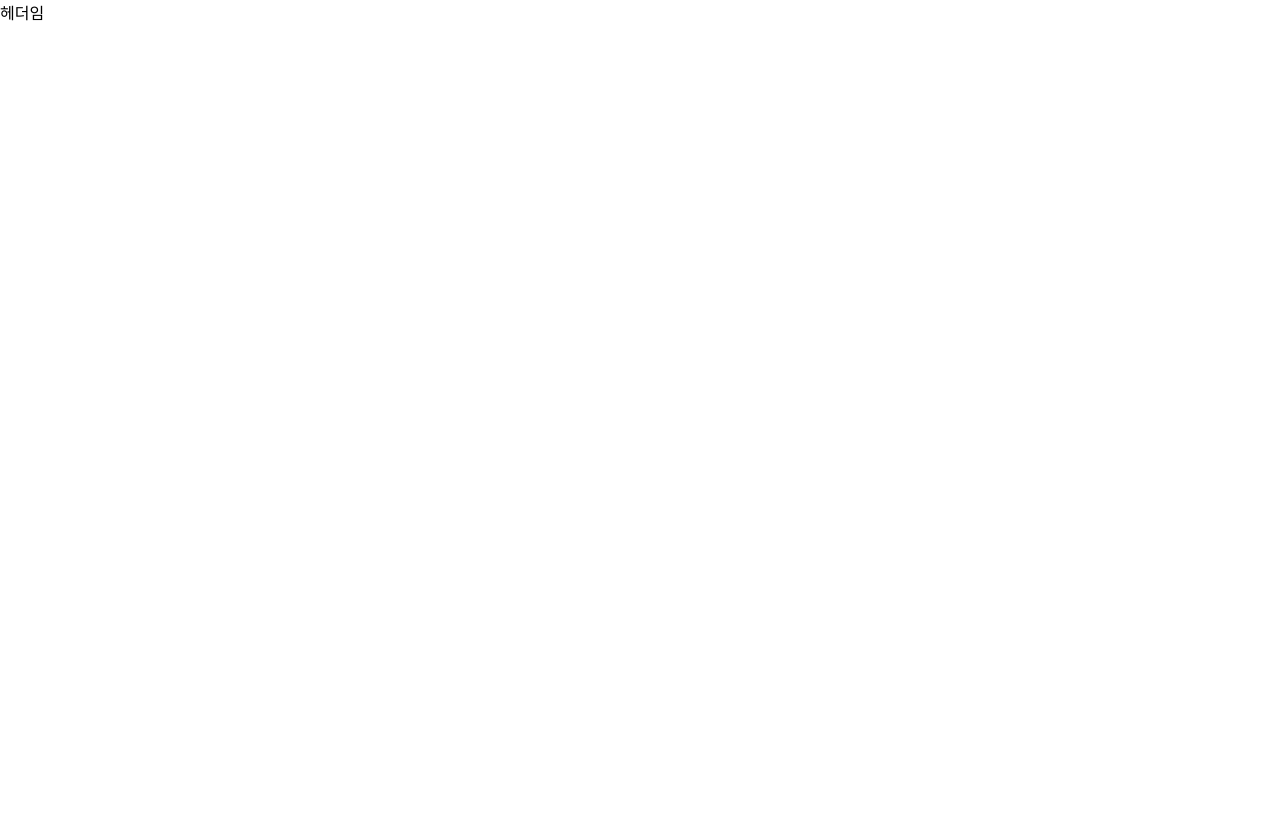
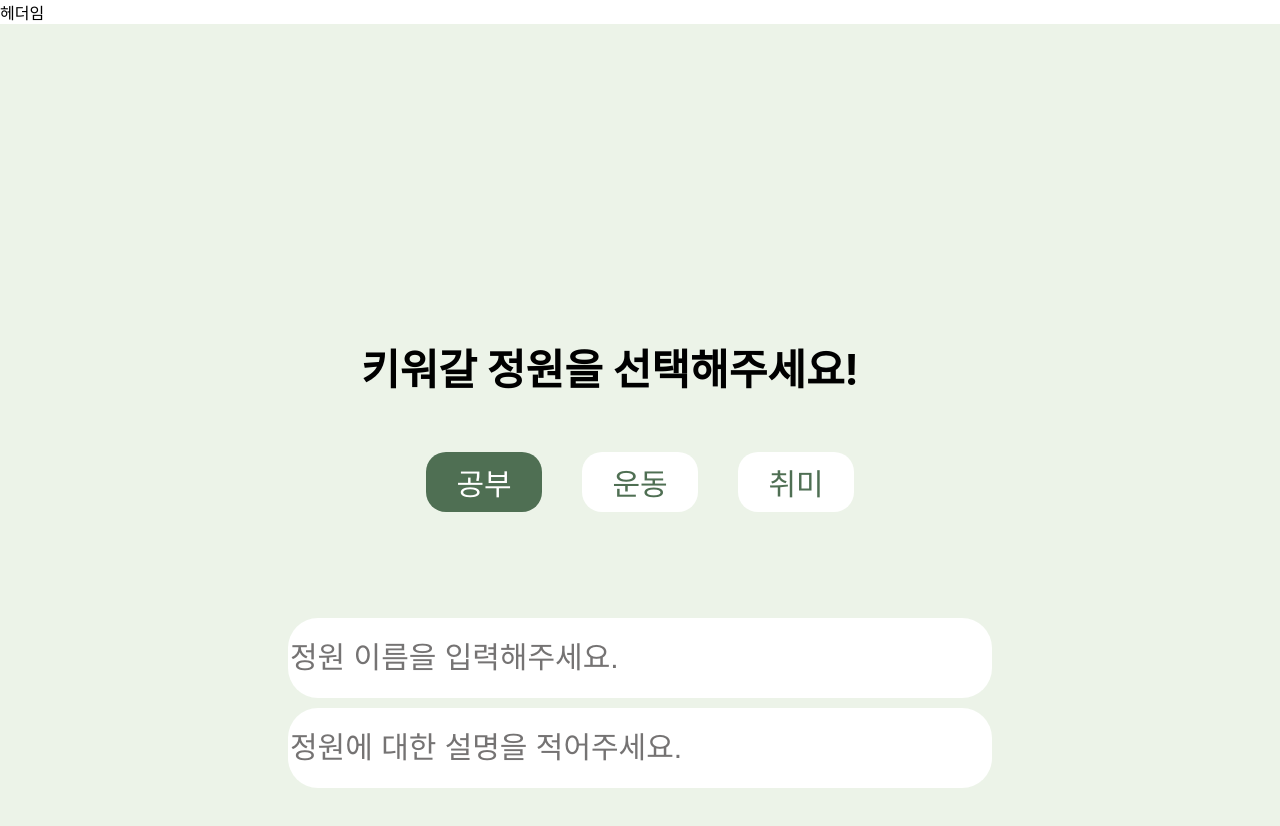
Before and after one commit to seungboshim/wantPlant_WFE, a React (Create React App) app in the folder front-end/: page /makeGarden in a window 1280 px wide. Before the commit this address had no page. Shown: the top 826 px of the page. Before the commit the page ends 800 px from the top, so only its background shows below. Built offline with nearby package versions, Linux system fonts and the light colour scheme; the HTML template or start-up script is replaced by a standard one.

Commit message:
feat: 정원 생성 페이지

```diff
--- a/front-end/src/App.jsx
+++ b/front-end/src/App.jsx
@@ -3,11 +3,13 @@ import { Header } from "./components/layout/Header";
 import { Layout } from "./components/layout/Layout";
 // import { Footer } from "./components/layout/Footer";
 
-import MainPage from "./pages/main/MainPage";
-import LoginPage from "./pages/login/LoginPage";
-import JoinPage from "./pages/join/JoinPage";
-import KakaoAuthPage from "./pages/login/KakaoAuthPage";
-import GardenPage from "./pages/garden/GardenPage";
+//import MainPage from "./pages/main/MainPage";
+//import LoginPage from "./pages/login/LoginPage";
+//import JoinPage from "./pages/join/JoinPage";
+//import KakaoAuthPage from "./pages/login/KakaoAuthPage";
+//import GardenPage from "./pages/garden/GardenPage";
+import MakeGarden from "./pages/makeGarden/MakeGarden";
+
 
 function App() {
   return (
@@ -17,11 +19,12 @@ function App() {
         <Header />
         <Layout>
           <Routes>
-            <Route path="/" element={<MainPage />} />
+            {/* <Route path="/" element={<MainPage />} />
             <Route path="/login" element={<LoginPage />} />
             <Route path="/join" element={<JoinPage />} />
             <Route path="/auth/kakao/callback" element={<KakaoAuthPage />} />
-            <Route path="/garden" element={<GardenPage />} />
+            <Route path="/garden" element={<GardenPage />} /> */}
+            <Route path="makeGarden" element={<MakeGarden />}/>
           </Routes>
         </Layout>
         {/* <Footer /> */}
--- /dev/null
+++ b/front-end/src/components/makeGardenContent/Buttons.jsx
@@ -0,0 +1,78 @@
+import styled from "styled-components";
+import {useState} from "react";
+
+export default function Buttons(){
+    const [studyColor, setStudyColor] = useState("#FFFFFF");
+    const [studyBack, setStudyBack] = useState("#4F6F53");
+
+    const [exerciseColor, setExerciseColor] = useState("#4F6F53");
+    const [exerciseBack, setExerciseBack] = useState("#FFFFFF");
+
+    const [hobbyColor, setHobbyColor] = useState("#4F6F53");
+    const [hobbyBack, setHobbyBack] = useState("#FFFFFF");
+
+    let selectedCategory = "study";
+    const clickHandler=(e)=>{
+        selectedCategory = e.target.id;
+        if (selectedCategory === "study"){
+            setStudyColor("#FFFFFF");
+            setStudyBack("#4F6F53");
+
+            setExerciseColor("#4F6F53");
+            setExerciseBack("#FFFFFF");
+
+            setHobbyColor("#4F6F53");
+            setHobbyBack("#FFFFFF");
+        }
+        else if(selectedCategory === "exercise"){
+            setStudyColor("#4F6F53");
+            setStudyBack("#FFFFFF");
+
+            setExerciseColor("#FFFFFF");
+            setExerciseBack("#4F6F53");
+
+            setHobbyColor("#4F6F53");
+            setHobbyBack("#FFFFFF");
+        }
+        else{
+            setStudyColor("#4F6F53");
+            setStudyBack("#FFFFFF");
+
+            setExerciseColor("#4F6F53");
+            setExerciseBack("#FFFFFF");
+
+            setHobbyColor("#FFFFFF");
+            setHobbyBack("#4F6F53");
+        }
+    }
+
+    return(
+        <Subject>
+            <Wrapper onClick={clickHandler} id = "study" style={{color:studyColor, background: studyBack}}>
+                공부
+            </Wrapper>
+            <Wrapper onClick={clickHandler} id = "exercise" style={{color: exerciseColor, background: exerciseBack}}>
+                운동
+            </Wrapper>
+            <Wrapper onClick={clickHandler} id = "hobby" style={{color: hobbyColor, background: hobbyBack}}>
+                취미
+            </Wrapper>
+        </Subject>
+    )
+}
+
+const Subject = styled.div`
+     display: flex;
+     flex-direction: row;
+     width: 428px;
+     height: 50px;
+     gap: 40px;
+`
+
+const Wrapper = styled.button`
+    width: 116px;
+    height: 60px;
+    border: none;
+    border-radius: 20px;
+    font-size: 30px;
+`
--- a/front-end/src/components/makeGardenContent/InputExplain.jsx
+++ b/front-end/src/components/makeGardenContent/InputExplain.jsx
@@ -0,0 +1,20 @@
+import styled from "styled-components";
+
+export default function InputExplain({onChange}){
+    return(
+        <Wrapper type="text" onClick={onChange} placeholder="정원에 대한 설명을 적어주세요."/>
+    )
+}
+
+const Wrapper = styled.input`
+    width: 700px;
+    height: 80px;
+    border-radius: 30px;
+    font-size: 30px;
+    background: #FFFFFF;
+    border: none;
+    &::placeholder {
+        color: #757373;
+        font-size: 30px;
+    }
+`
--- a/front-end/src/components/makeGardenContent/InputName.jsx
+++ b/front-end/src/components/makeGardenContent/InputName.jsx
@@ -0,0 +1,20 @@
+import styled from "styled-components";
+
+export default function InputName({onChange}){
+    return(
+        <Wrapper type="text"  onClick={onChange} placeholder="정원 이름을 입력해주세요."/>
+    )
+}
+
+const Wrapper = styled.input`
+    width: 700px;
+    height: 80px;
+    border-radius: 30px;
+    font-size: 30px;
+    background: #FFFFFF;
+    border: none;
+    &::placeholder {
+        color: #757373;
+        font-size: 30px;
+    }
+`
--- a/front-end/src/pages/makeGarden/MakeGarden.jsx
+++ b/front-end/src/pages/makeGarden/MakeGarden.jsx
@@ -1,23 +1,28 @@
 import React from "react";
+//import {useState, useEffect} from "react";
 import styled from "styled-components";
-import StudyButton from "../makeGarden/StudyButton";
-import ExerciseButton from "../makeGarden/ExerciseButton";
-import HobbyButton from "../components/makeGardenContent/HobbyButton";
+// import StudyButton from "../../components/makeGardenContent/StudyButton";
+// import ExerciseButton from "../../components/makeGardenContent/ExerciseButton";
+// import HobbyButton from "../../components/makeGardenContent/HobbyButton";
+import Buttons from "../../components/makeGardenContent/Buttons";
+import InputName from "../../components/makeGardenContent/InputName";
+import InputExplain from "../../components/makeGardenContent/InputExplain";
 
 /** 정원 생성 페이지 */
 export default function MakeGarden() {
+    //const buttons = [<StudyButton/>, <ExerciseButton/>, <HobbyButton/>];
   return (
       <Layout>
         <Category>
             <Title>
                 키워갈 정원을 선택해주세요!
             </Title>
-            <Subject>
-                <StudyButton/>
-                <ExerciseButton/>
-                <HobbyButton/>
-            </Subject>
+            <Buttons/>
         </Category>
+        <Input>
+            <InputName/>
+            <InputExplain/>
+        </Input>
       </Layout>
   );
 }
@@ -25,6 +30,7 @@ export default function MakeGarden() {
 const Layout = styled.div`
     display: flex;
     flex-direction: column;
+    align-items: center;
     width: 1280px;
     height: 832px;
     background: ${({ theme }) => theme.colors.green01};
@@ -33,19 +39,33 @@ const Layout = styled.div`
 const Category = styled.div`
     display: flex;
     flex-direction: column;
+    align-items: center;
     width: 558px;
     height: 162px;
+    margin-top: 312px;
+    gap: 66px;
 `
-const Title = styled.p`
+const Title = styled.span`
     width: 558px;
     height: 50px;
-    font-size: 50px;
+    font-size: 42px;
+    font-weight: 700;
     color: #000000;
 `
 
-const Subject = styled.div`
+// const Subject = styled.div`
+//     display: flex;
+//     flex-direction: row;
+//     width: 428px;
+//     height: 50px;
+//     gap: 40px;
+// `
+const Input = styled.div`
     display: flex;
-    flex-direction: row;
-    width: 428px;
-    height: 50px;
+    flex-direction: column;
+    align-items: center;
+    width: 700px;
+    height: 170px;
+    margin-top: 120px;
+    gap: 10px;
 `
```
Also changed, not shown: front-end/src/components/makeGardenContent/ExerciseButton.jsx (+6 -8 lines), front-end/src/components/makeGardenContent/HobbyButton.jsx (+7 -8 lines), front-end/src/components/makeGardenContent/StudyButton.jsx (+5 -8 lines).
